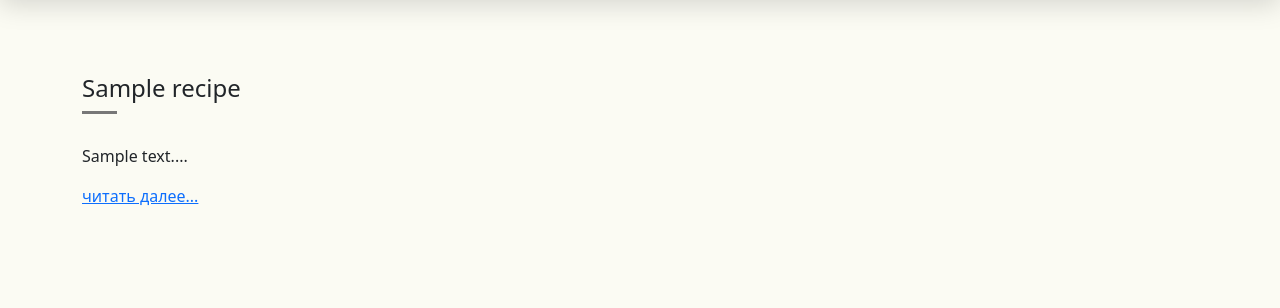
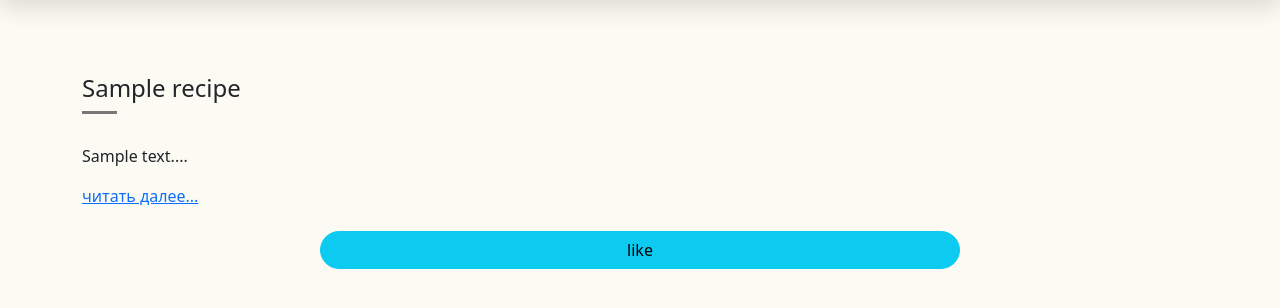
Before and after one commit to papaWa-paw/website, a Flask app: template templates/about.html in a window 1280 px wide. Shown: the part 89-397 px from the top of the page. Run offline with Flask 3, Linux system fonts and the light colour scheme; the template is opened without the code that fills it: most values are stand-ins (such as "Sample title", 1, 10 or a date in 2020).

Commit message:
Update about.html

```diff
--- a/templates/about.html
+++ b/templates/about.html
@@ -10,6 +10,7 @@ GG
   {% for recipe in recipes %}
   <div class="col-md-6 item">
         <div class="item-in">
+            <a href="/about/like/{{ recipe.id }}" class="btn btn-info rounded-pill px-3">like</a>
           <h4>{{ recipe.title }}</h4>
           <div class="seperator"></div>
           <p>{{ recipe.description[:60] + '...' }}</p>
```
